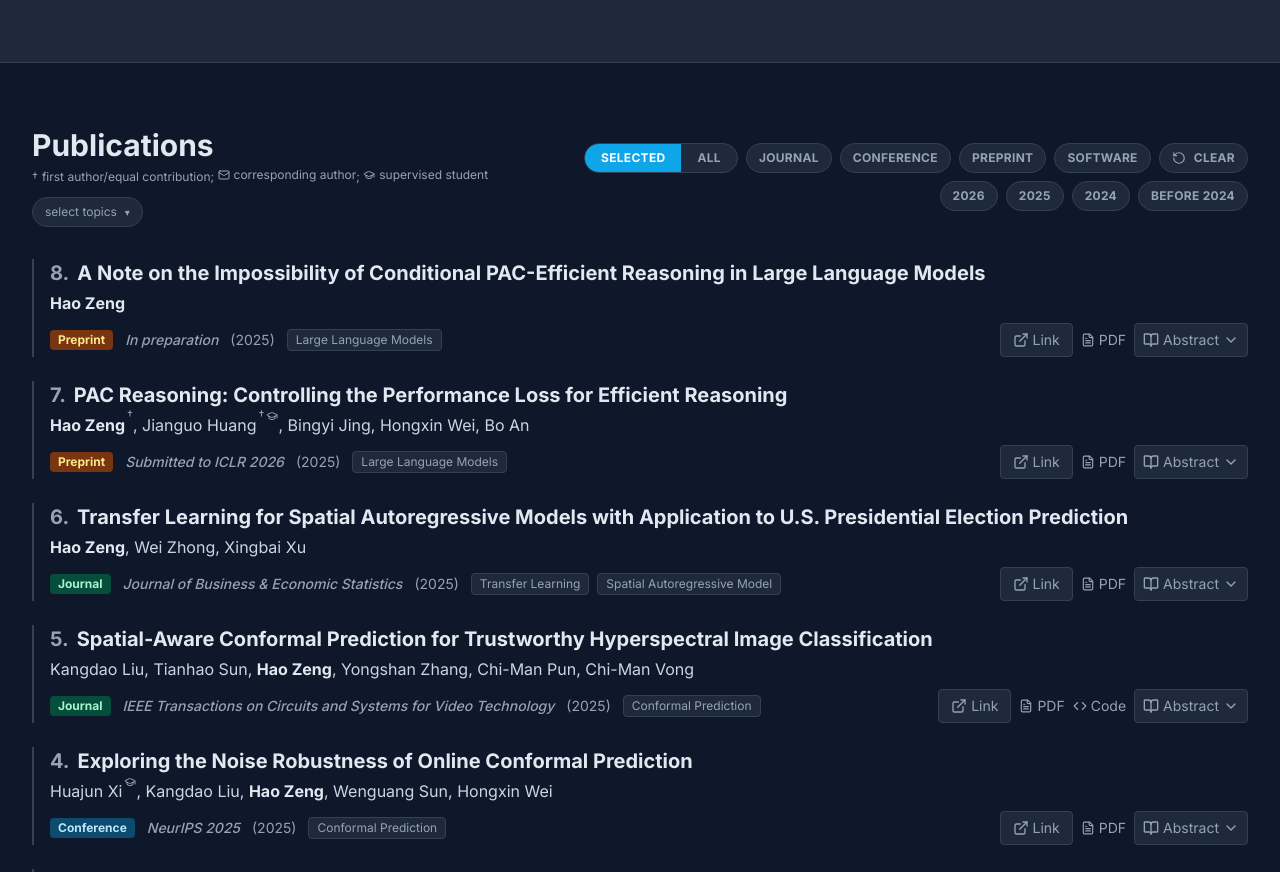
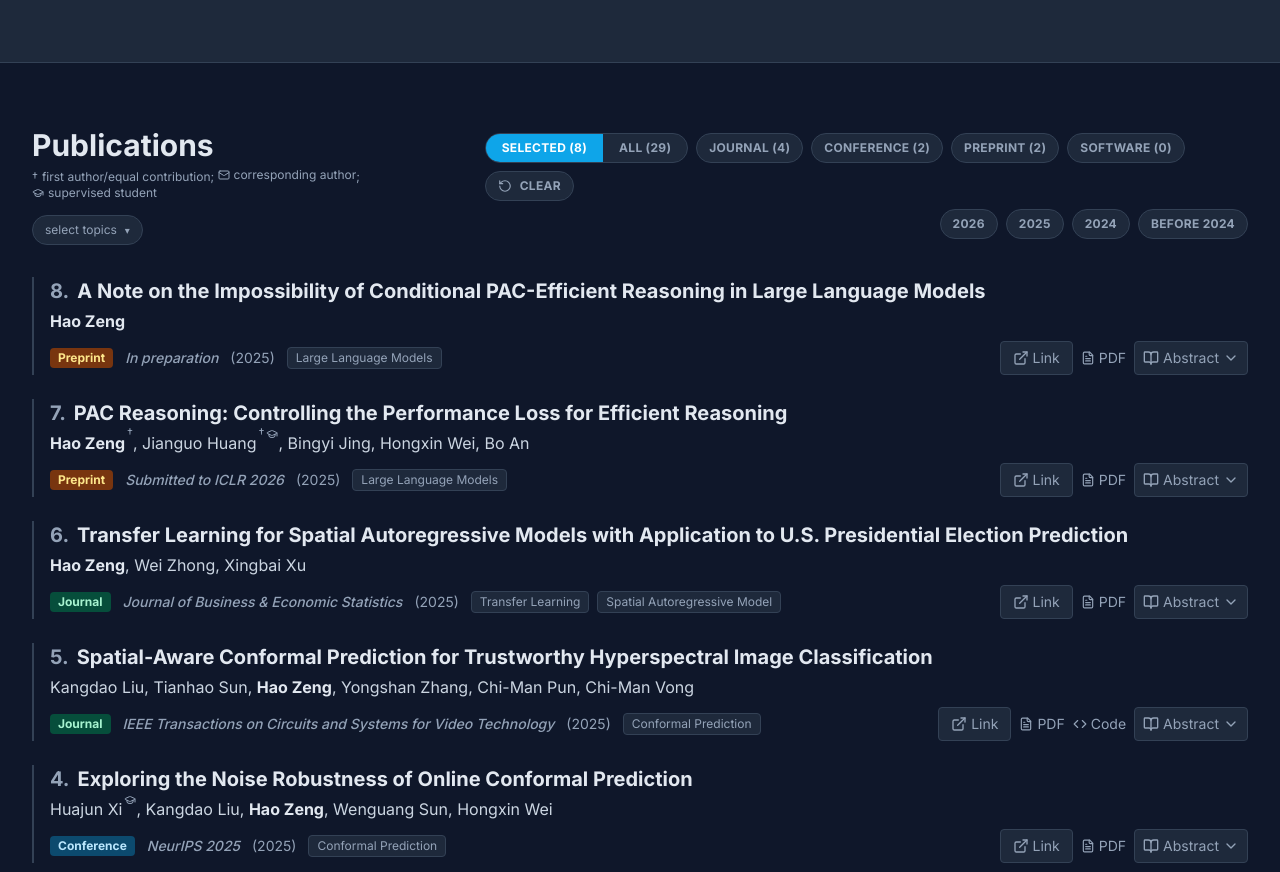
Before and after one commit to zenghao-stat/zenghao-stat.github.io, a React (Vite) app: page / in a window 1280 px wide. Shown: the part 1365-2237 px from the top of the page. Built offline with nearby package versions, Linux system fonts and the light colour scheme.

Commit message:
feat(publications): add counts for selected/all publications and types
Add publication counts display for selected/all toggle and type filters to improve user visibility of filtered results. Implement memoized calculations for performance optimization.

```diff
--- a/src/App.tsx
+++ b/src/App.tsx
@@ -260,6 +260,64 @@ export default function App() {
 
     return publications;
   }, [selectedOnly, activeTypeFilter, activeYearFilter]);
+
+  const publicationsAfterYearAndTopics = useMemo(() => {
+    let publications = HAO_DATA.publications;
+
+    if (activeYearFilter) {
+      if (activeYearFilter === 'before 2024') {
+        publications = publications.filter(p => Number(p.year) < 2024);
+      } else {
+        publications = publications.filter(p => p.year === activeYearFilter);
+      }
+    }
+
+    if (activeKeywords.length > 0) {
+      publications = publications.filter(p => {
+        if (!p.keywords || p.keywords.length === 0) return false;
+        if (keywordMatchMode === 'all') {
+          return activeKeywords.every(k => p.keywords!.includes(k));
+        }
+        return p.keywords.some(k => activeKeywords.includes(k));
+      });
+    }
+
+    return publications;
+  }, [activeYearFilter, activeKeywords, keywordMatchMode]);
+
+  const selectedAllCounts = useMemo(() => {
+    let publications = publicationsAfterYearAndTopics;
+
+    if (activeTypeFilter) {
+      publications = publications.filter(p => p.type === activeTypeFilter);
+    }
+
+    return {
+      selected: publications.filter(p => p.selected).length,
+      all: publications.length,
+    };
+  }, [publicationsAfterYearAndTopics, activeTypeFilter]);
+
+  const typeCounts = useMemo(() => {
+    let publications = publicationsAfterYearAndTopics;
+
+    if (selectedOnly) {
+      publications = publications.filter(p => p.selected);
+    }
+
+    const counts: Record<'Journal' | 'Conference' | 'Preprint' | 'Software', number> = {
+      Journal: 0,
+      Conference: 0,
+      Preprint: 0,
+      Software: 0,
+    };
+
+    publications.forEach(p => {
+      counts[p.type] += 1;
+    });
+
+    return counts;
+  }, [publicationsAfterYearAndTopics, selectedOnly]);
 
   const availableKeywords = useMemo(() => {
     const set = new Set<string>();
@@ -661,12 +719,12 @@ export default function App() {
                         <span
                           className={`px-4 py-1.5 text-xs font-bold tracking-wide uppercase transition-colors ${selectedOnly ? `${theme.accentBg} text-white` : theme.textMuted}`}
                         >
-                          Selected
+                          Selected ({selectedAllCounts.selected})
                         </span>
                         <span
                           className={`px-4 py-1.5 text-xs font-bold tracking-wide uppercase transition-colors ${selectedOnly ? theme.textMuted : `${theme.accentBg} text-white`}`}
                         >
-                          All
+                          All ({selectedAllCounts.all})
                         </span>
                       </button>
 
@@ -680,7 +738,7 @@ export default function App() {
                               ? `${theme.accentBg} text-white shadow-md`
                               : `${theme.cardBg} border ${theme.border} ${theme.textMuted} hover:border-slate-400`}`}
                         >
-                          {filter}
+                          {filter} ({typeCounts[filter]})
                         </button>
                       ))}
 
```
